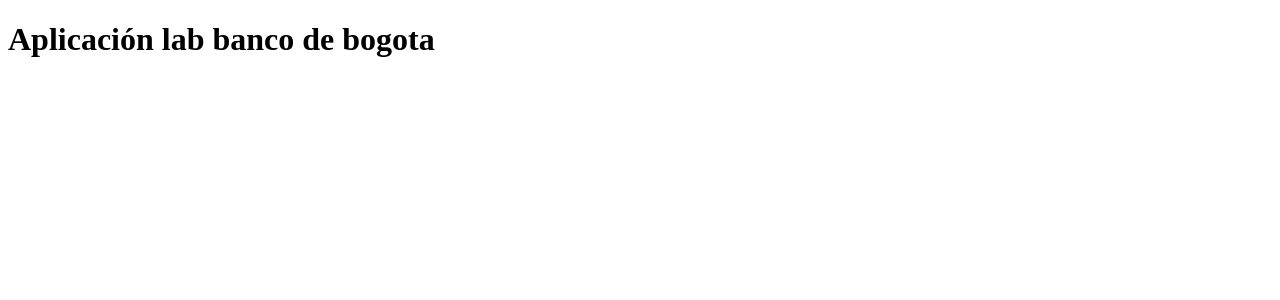
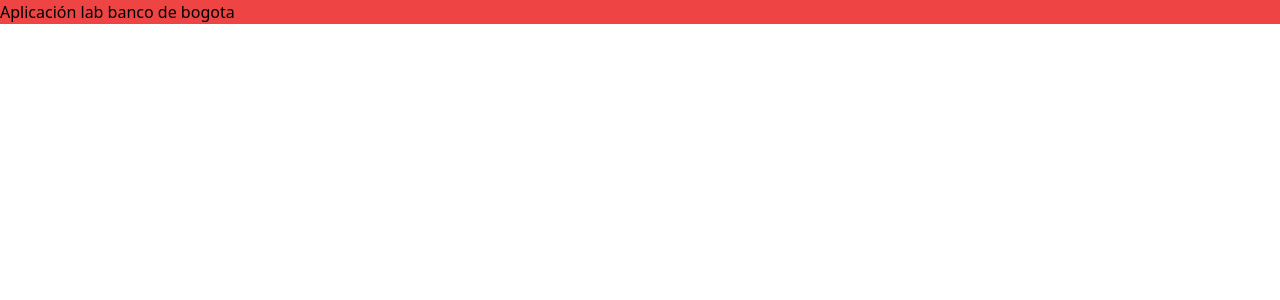
Before and after one commit to Jeanza94/lab-angular, an Angular app: page / in a window 1280 px wide. Shown: the top 300 px of the page. Built offline with nearby package versions, Linux system fonts and the light colour scheme.

Commit message:
tailwind configurado

```diff
--- a/package.json
+++ b/package.json
@@ -27,12 +27,15 @@
     "@angular/cli": "~16.2.1",
     "@angular/compiler-cli": "^16.2.0",
     "@types/jasmine": "~4.3.0",
+    "autoprefixer": "^10.4.16",
     "jasmine-core": "~4.6.0",
     "karma": "~6.4.0",
     "karma-chrome-launcher": "~3.2.0",
     "karma-coverage": "~2.2.0",
     "karma-jasmine": "~5.1.0",
     "karma-jasmine-html-reporter": "~2.1.0",
+    "postcss": "^8.4.31",
+    "tailwindcss": "^3.3.3",
     "typescript": "~5.1.3"
   }
 }
--- a/src/app/app.component.html
+++ b/src/app/app.component.html
@@ -1,2 +1,2 @@
-<h1>Aplicación lab banco de bogota</h1>
+<h1 class="bg-red-500">Aplicación lab banco de bogota</h1>
 <router-outlet></router-outlet>
--- a/src/styles.css
+++ b/src/styles.css
@@ -1 +1,4 @@
 /* You can add global styles to this file, and also import other style files */
+@tailwind base;
+@tailwind components;
+@tailwind utilities;
--- /dev/null
+++ b/tailwind.config.js
@@ -0,0 +1,10 @@
+/** @type {import('tailwindcss').Config} */
+module.exports = {
+  content: [
+    "./src/**/*.{html,ts}",
+  ],
+  theme: {
+    extend: {},
+  },
+  plugins: [],
+}
```
Also changed, not shown: 1 other file (tests, documents, lock files or other folders).
